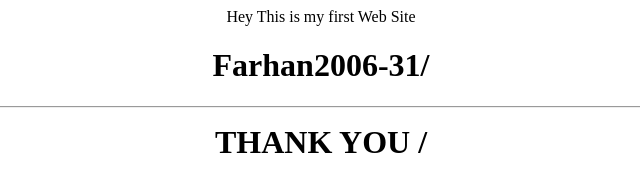
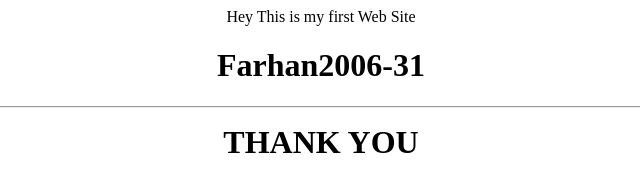
Before and after one commit to Farhan2006-31/Farhan2006-31.github.io, a plain HTML site: page index.html in a window 1280 px wide. Shown: the whole page, without its empty margins (319-959 px from the left). Drawn offline with Linux system fonts and the light colour scheme.

Commit message:
Update index.html

```diff
--- a/index.html
+++ b/index.html
@@ -1,5 +1,5 @@
 <center>Hey This is my first Web Site<br>
-<h1>Farhan2006-31/<h1>
+<h1>Farhan2006-31<h1>
 <hr>
 THANK YOU
-/<center>
+<center>
```
